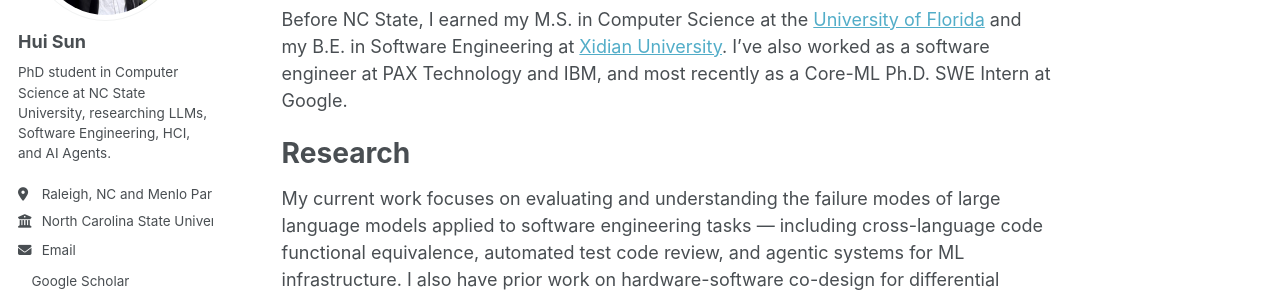
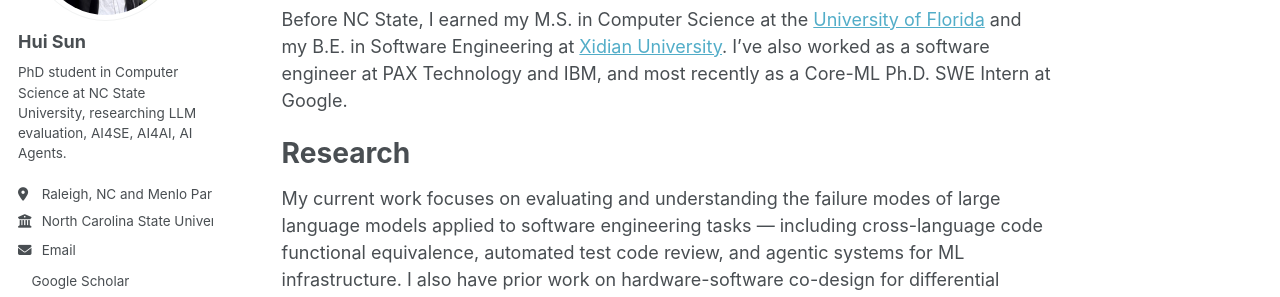
Before and after one commit to Sunhui26yeah/Sunhui26yeah.github.io, a Jekyll site: the page built from _pages/about.md, in a window 1280 px wide. Shown: the part 296-593 px from the top of the page. Built offline with Jekyll 4.4.1, drawn with Linux system fonts in a browser that asks for light colours; a style sheet for code colours, icons or effects is not loaded.

Commit message:
Update sidebar bio research focus wording
Co-Authored-By: Claude Sonnet 5 <noreply@anthropic.com>

```diff
--- a/_config.yml
+++ b/_config.yml
@@ -26,7 +26,7 @@ author:
   avatar           : "profile.jpg"
   name             : "Hui Sun"
   pronouns         : # example: "she/her"
-  bio              : "PhD student in Computer Science at NC State University, researching LLMs, Software Engineering, HCI, and AI Agents."
+  bio              : "PhD student in Computer Science at NC State University, researching LLM evaluation, AI4SE, AI4AI, AI Agents."
   location         : "Raleigh, NC and Menlo Park, CA"
   employer         : "North Carolina State University"
   uri              : # URL
```
